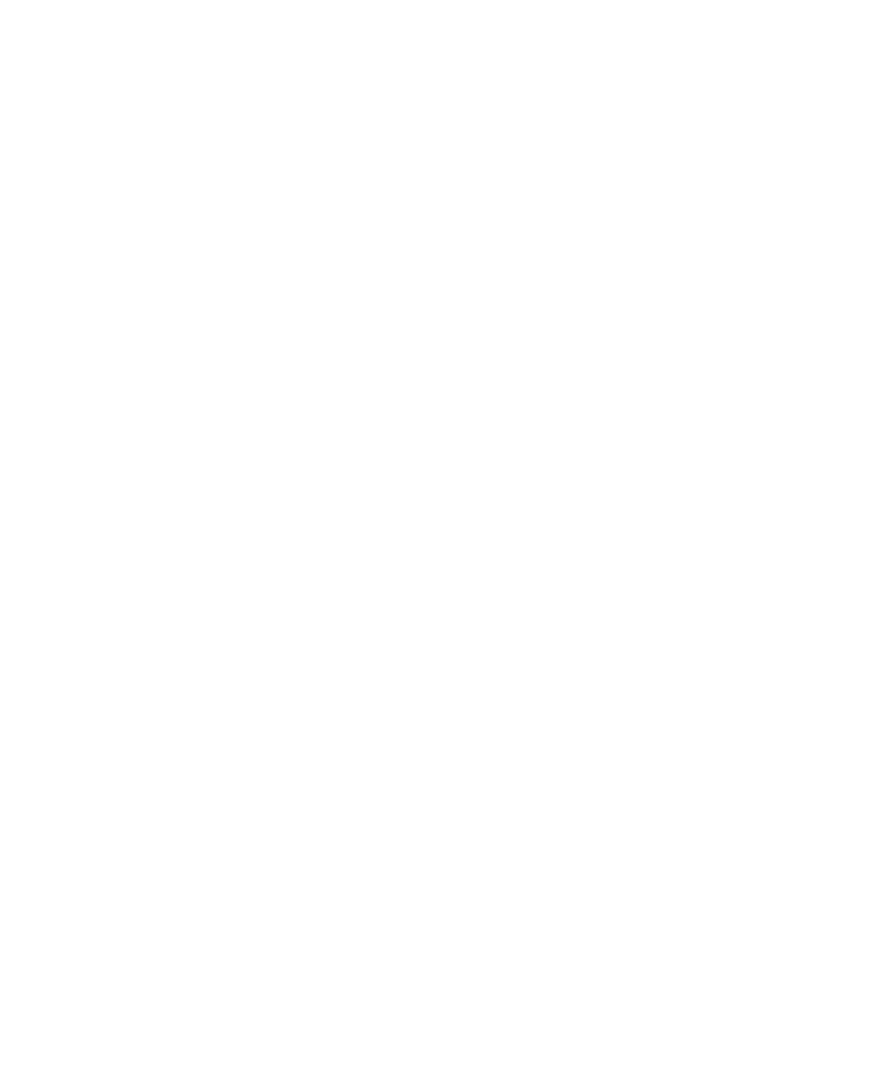
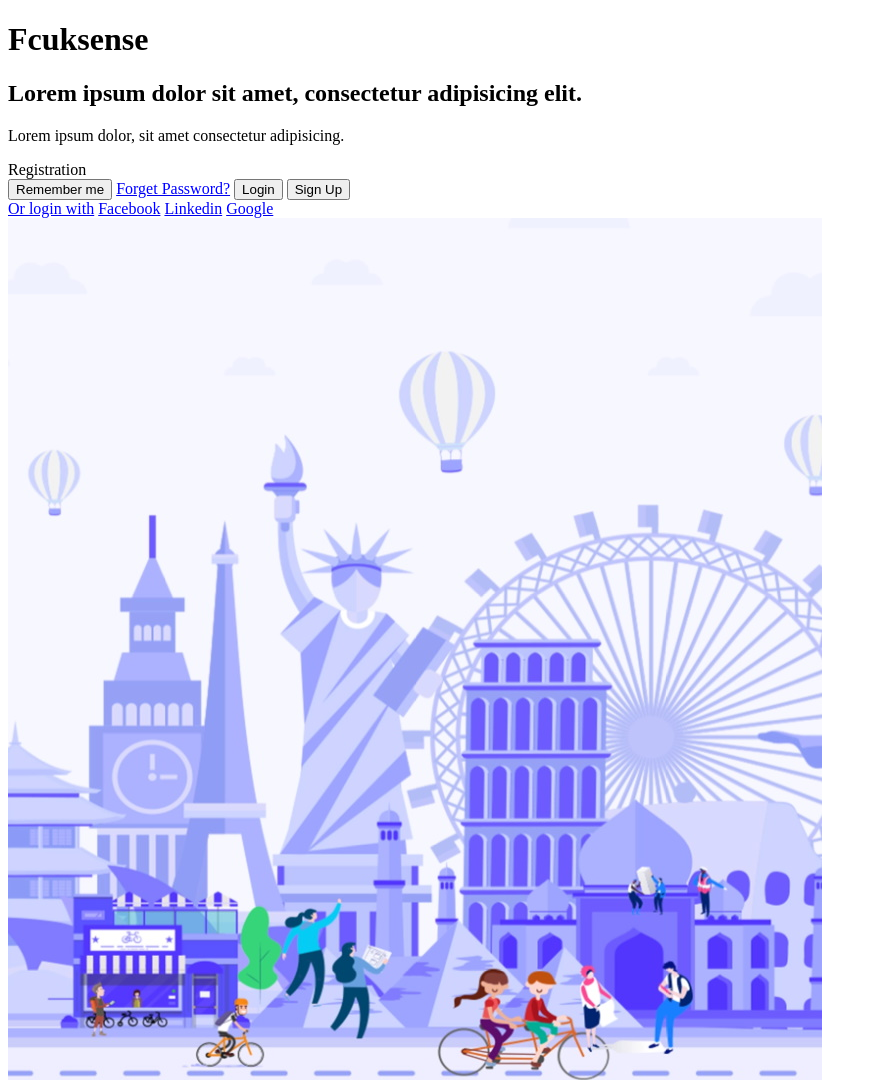
Before and after one commit to LinaNavardauskiene/front-end-testas, a plain HTML site: page index.html in a window 1280 px wide. Shown: the top 1080 px of the page, without its empty margins (0-877 px from the left). Before the commit the page ends 800 px from the top, so only its background shows below. Drawn offline with Linux system fonts and the light colour scheme.

Commit message:
Page structure

```diff
--- a/index.html
+++ b/index.html
@@ -1,12 +1,38 @@
 <!DOCTYPE html>
 <html lang="en">
+
 <head>
     <meta charset="UTF-8">
     <meta http-equiv="X-UA-Compatible" content="IE=edge">
     <meta name="viewport" content="width=device-width, initial-scale=1.0">
-    <title>Document</title>
+    <title>Front-end-testas</title>
 </head>
+
 <body>
+    <main>
+        <div>
+            <h1>Fcuksense</h1>
+            <h2>Lorem ipsum dolor sit amet, consectetur adipisicing elit.</h2>
+            <p>Lorem ipsum dolor, sit amet consectetur adipisicing.</p>
+            <div>
+                <form action="#">Registration</form>
+            </div>
+            <button>Remember me</button>
+            <a href="#">Forget Password?</a>
+            <button>Login</button>
+            <button>Sign Up</button>
+            <nav>
+                <a href="#">Or login with</a>
+                <a href="#">Facebook</a>
+                <a href="#">Linkedin</a>
+                <a href="#">Google</a>
+            </nav>
+        </div>
+        <img src="./img/Carusel.jpg" alt="Karusele">
+        <div>
+            Desine puse
+        </div>
+    </main>
+</body>
 
-</body>
 </html>
```
Also changed, not shown: css/button.css (added), css/form.css (added), img/Carusel.jpg (added).
